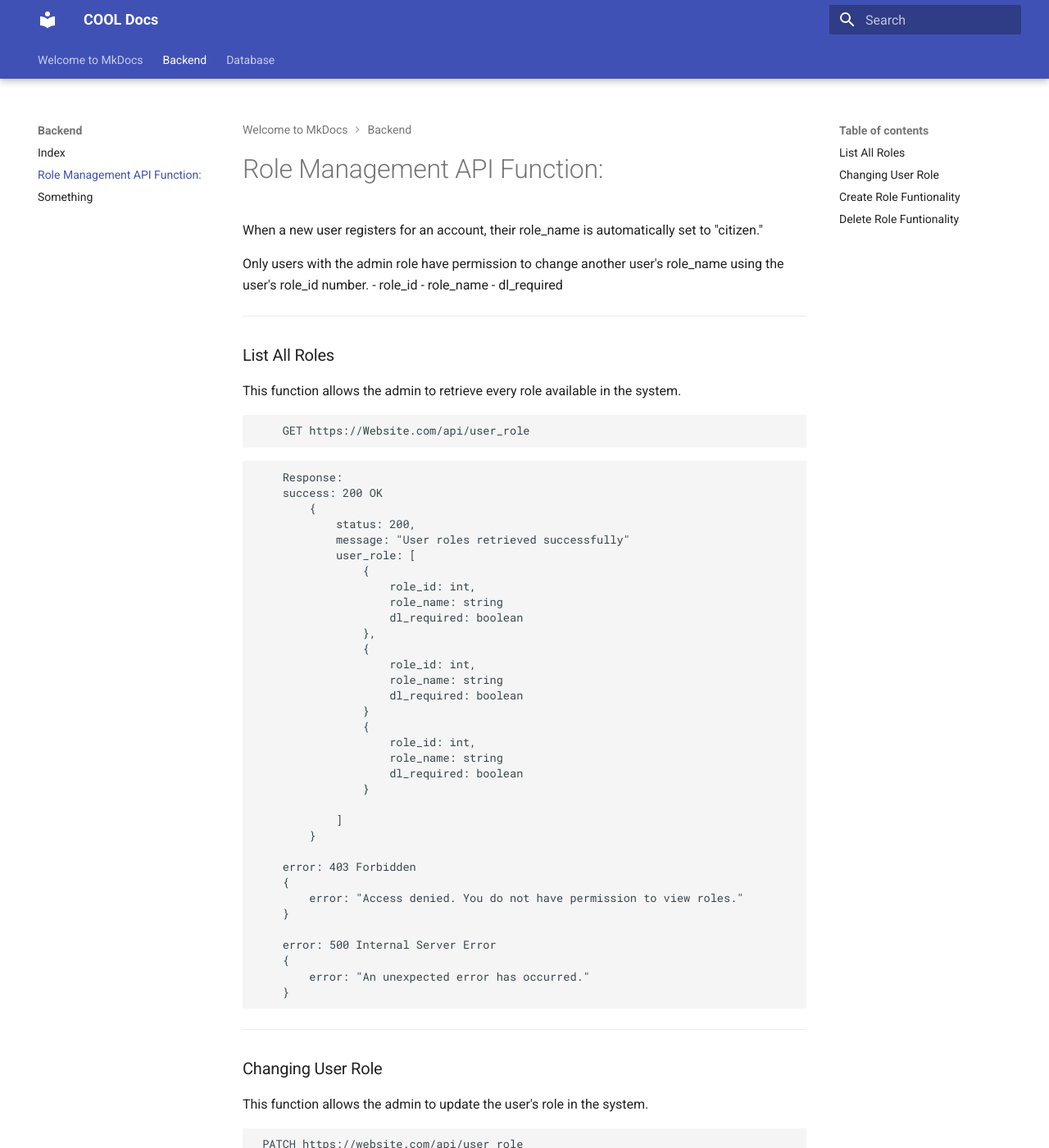
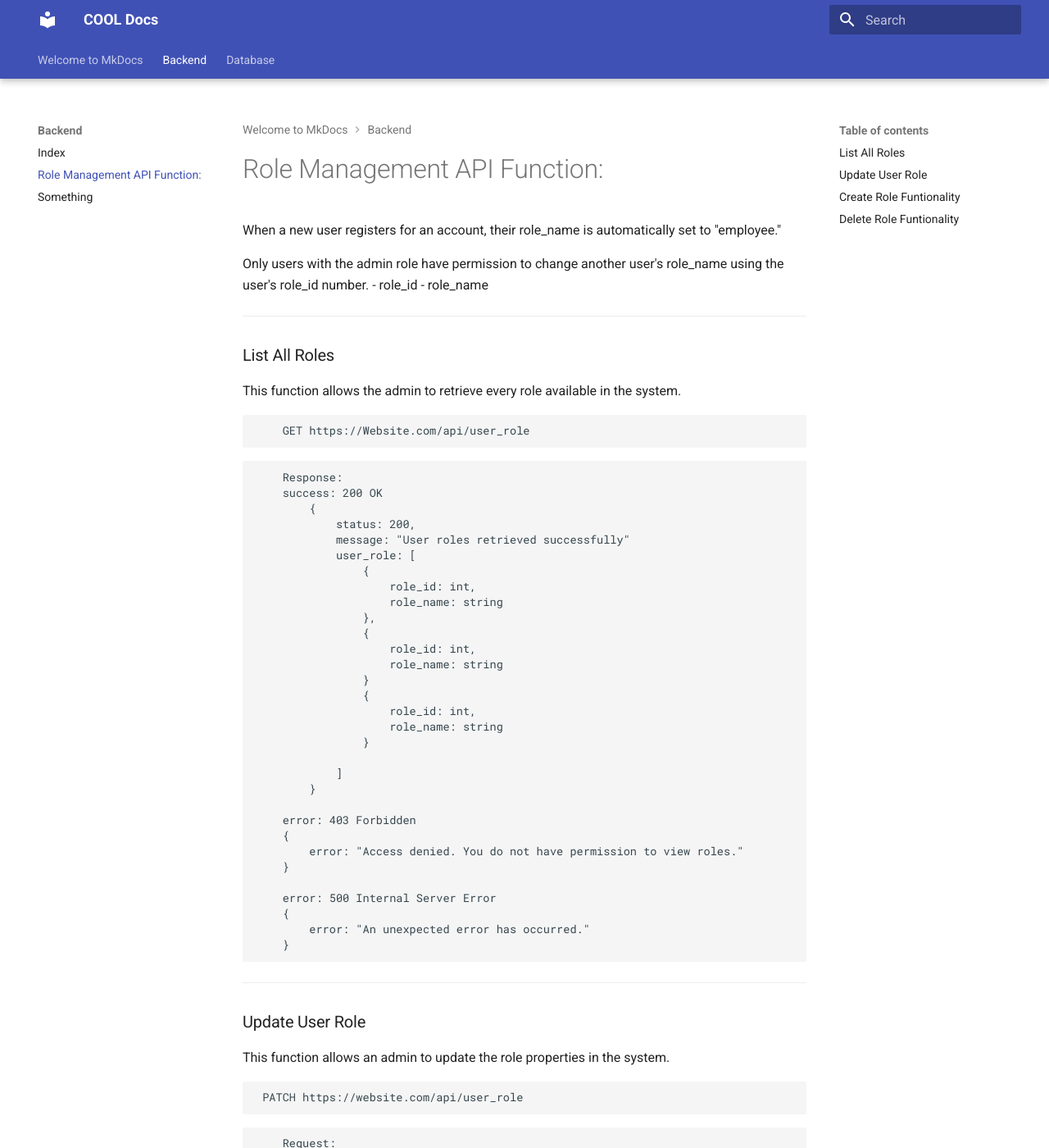
Before and after one commit to CityOfOrlando-2025/COOL, an MkDocs documentation site: the page built from documentation/docs/backend/RoleManagementAPI.md, in a window 1280 px wide and 1400 px high. Shown: the whole window at 82% size. Built offline with MkDocs 1.6.1 and Material for MkDocs 9.7.7, drawn with Linux system fonts in a browser that asks for light colours; some of the changed text lies outside the part shown.

Commit message:
Update RoleManagementAPI.md
Removed references to "Citizen"

Removed dl_required from Responses and Requests

Renamed "Changing User Role" to "Update User Role"

Updated description of Update User Role function

````diff
--- a/documentation/docs/backend/RoleManagementAPI.md
+++ b/documentation/docs/backend/RoleManagementAPI.md
@@ -1,10 +1,9 @@
 #  Role Management API Function:
-When a new user registers for an account, their role_name is automatically set to "citizen."
+When a new user registers for an account, their role_name is automatically set to "employee."
 
 Only users with the admin role have permission to change another user's role_name using the user's role_id number.
 - role_id
 - role_name
-- dl_required
 
 ---
 
@@ -23,17 +22,14 @@ This function allows the admin to retrieve every role available in the system.
                 {
                     role_id: int,
                     role_name: string
-                    dl_required: boolean
                 },
                 {
                     role_id: int,
                     role_name: string
-                    dl_required: boolean
                 }
                 {
                     role_id: int,
                     role_name: string
-                    dl_required: boolean
                 }
 
             ]
@@ -50,8 +46,8 @@ This function allows the admin to retrieve every role available in the system.
     }
 ```
 ---
-### Changing User Role
-This function allows the admin to update the user's role in the system.
+### Update User Role
+This function allows an admin to update the role properties in the system.
 <br>
 
      PATCH https://website.com/api/user_role
@@ -69,7 +65,6 @@ This function allows the admin to update the user's role in the system.
         {
             role_id: int,
             role_name: string,
-            dl_required: boolean
         }
 
         error: 403 Forbidden
@@ -127,7 +123,7 @@ This function lets the admin add a new role to the system.
 ### Delete Role Funtionality
 This function allows the admin to delete roles in the system.
 
-<u>**NOTE**: Core Roles ("Admin", "Employee", and "Citizen") cannot be deleted.</u>
+<u>**NOTE**: Core Roles ("Admin", and "Employee") cannot be deleted.</u>
 
         DELETE https://website. com/api/user_role
 
````
Also changed, not shown: other parts of documentation/docs/backend/RoleManagementAPI.md (+1 -0 lines).
